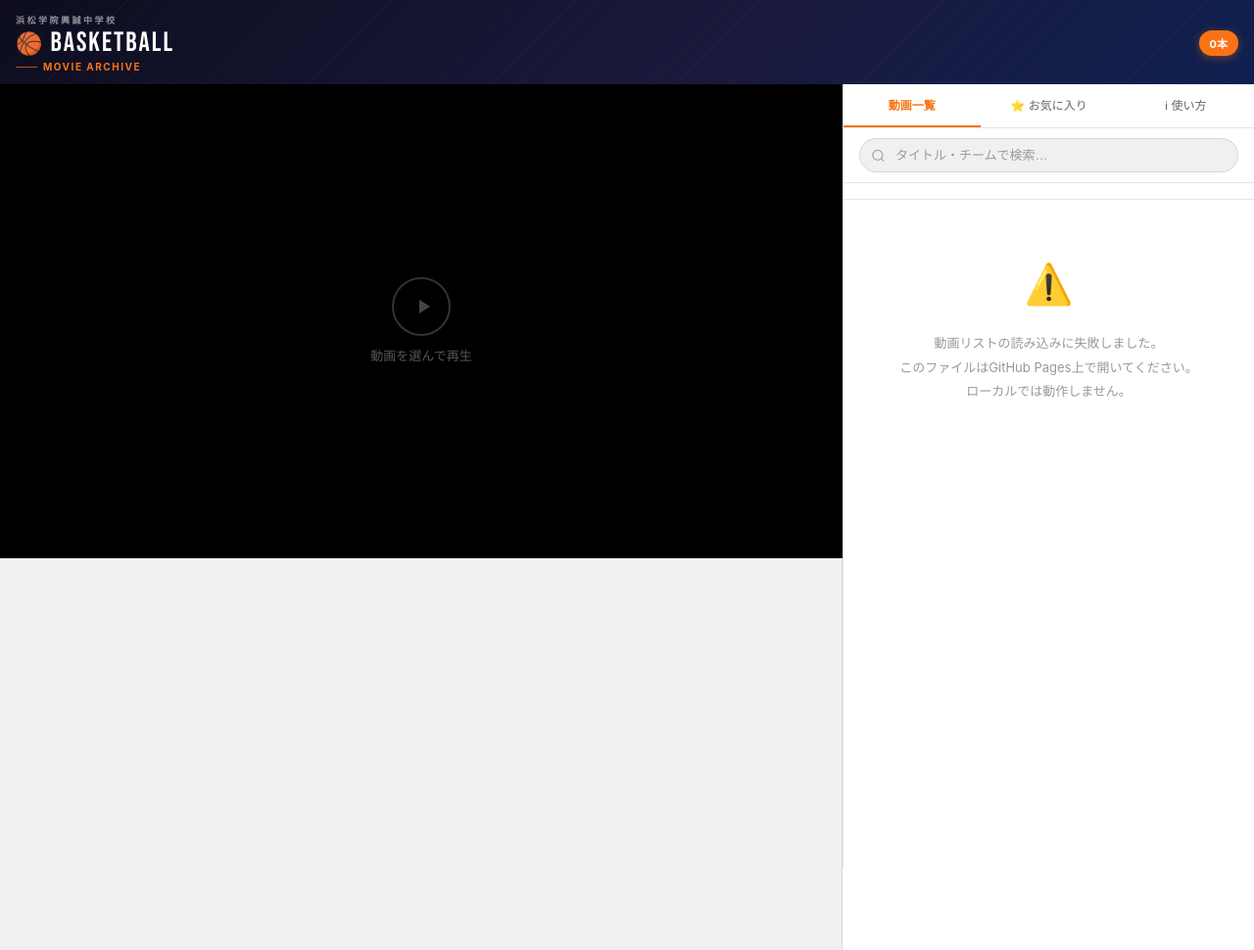
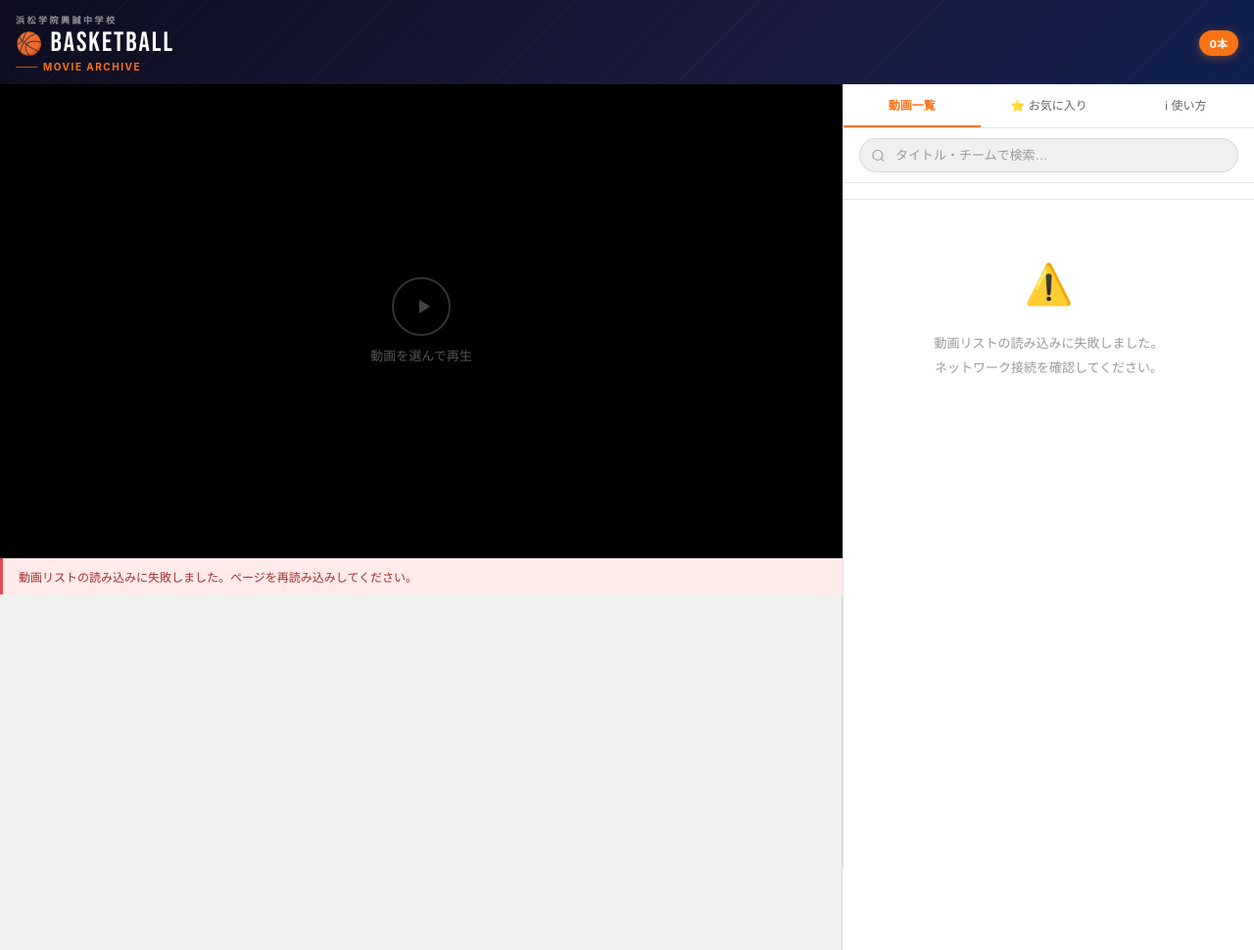
Before and after one commit to k123ken777-a11y/gakuin-website, a plain HTML site: page index.html in a window 1280 px wide. Shown: the whole page at 98% size. Drawn offline with Linux system fonts and the light colour scheme.

Commit message:
Add files via upload

```diff
--- a/index.html
+++ b/index.html
@@ -267,6 +267,10 @@ body { min-height: 100vh; }
   </div>
 
   <!-- Error -->
+  <div class="error-banner" id="errorBanner">
+    動画リストの読み込みに失敗しました。ページを再読み込みしてください。
+  </div>
+
   <!-- Desktop filler (left column bottom) -->
   <div class="desktop-filler"></div>
 
@@ -361,15 +365,14 @@ async function loadVideos() {
     const res = await fetch('videos.json?_=' + Date.now());
     if (!res.ok) throw new Error('fetch failed');
     videos = await res.json();
-    // 新しい日付順（降順）にソート
-    videos.sort((a, b) => (b.date || '').localeCompare(a.date || ''));
     document.getElementById('headerCount').textContent = videos.length + '本';
     renderFilters();
     renderList();
     renderFav();
   } catch(e) {
-    document.getElementById('videoList').innerHTML = '<div class="empty-state"><span class="empty-icon">⚠️</span>動画リストの読み込みに失敗しました。<br>このファイルはGitHub Pages上で開いてください。<br>ローカルでは動作しません。</div>';
+    document.getElementById('errorBanner').style.display = 'block';
     document.getElementById('headerCount').textContent = '0本';
+    document.getElementById('videoList').innerHTML = '<div class="empty-state"><span class="empty-icon">⚠️</span>動画リストの読み込みに失敗しました。<br>ネットワーク接続を確認してください。</div>';
   }
 }
 
```
